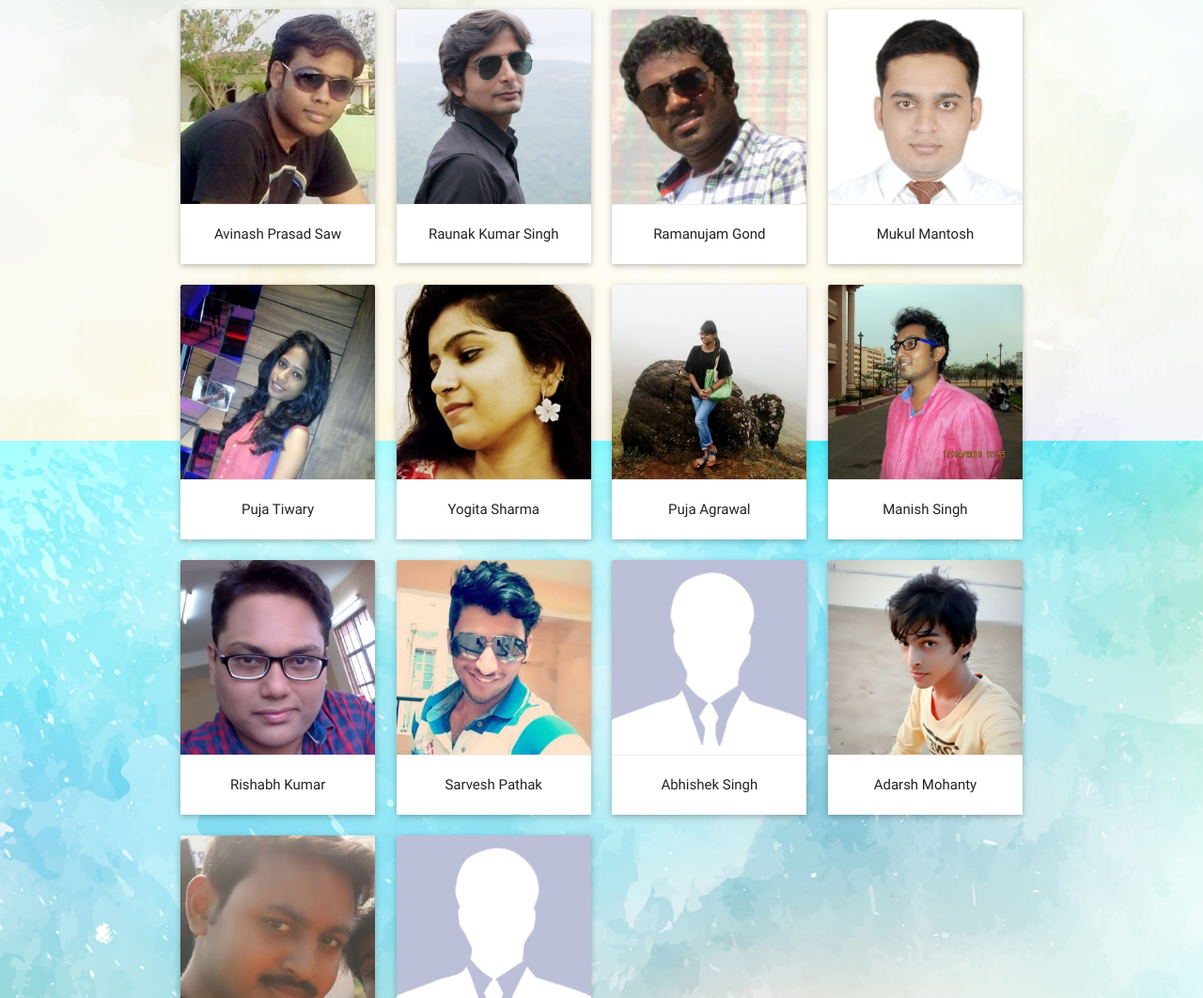
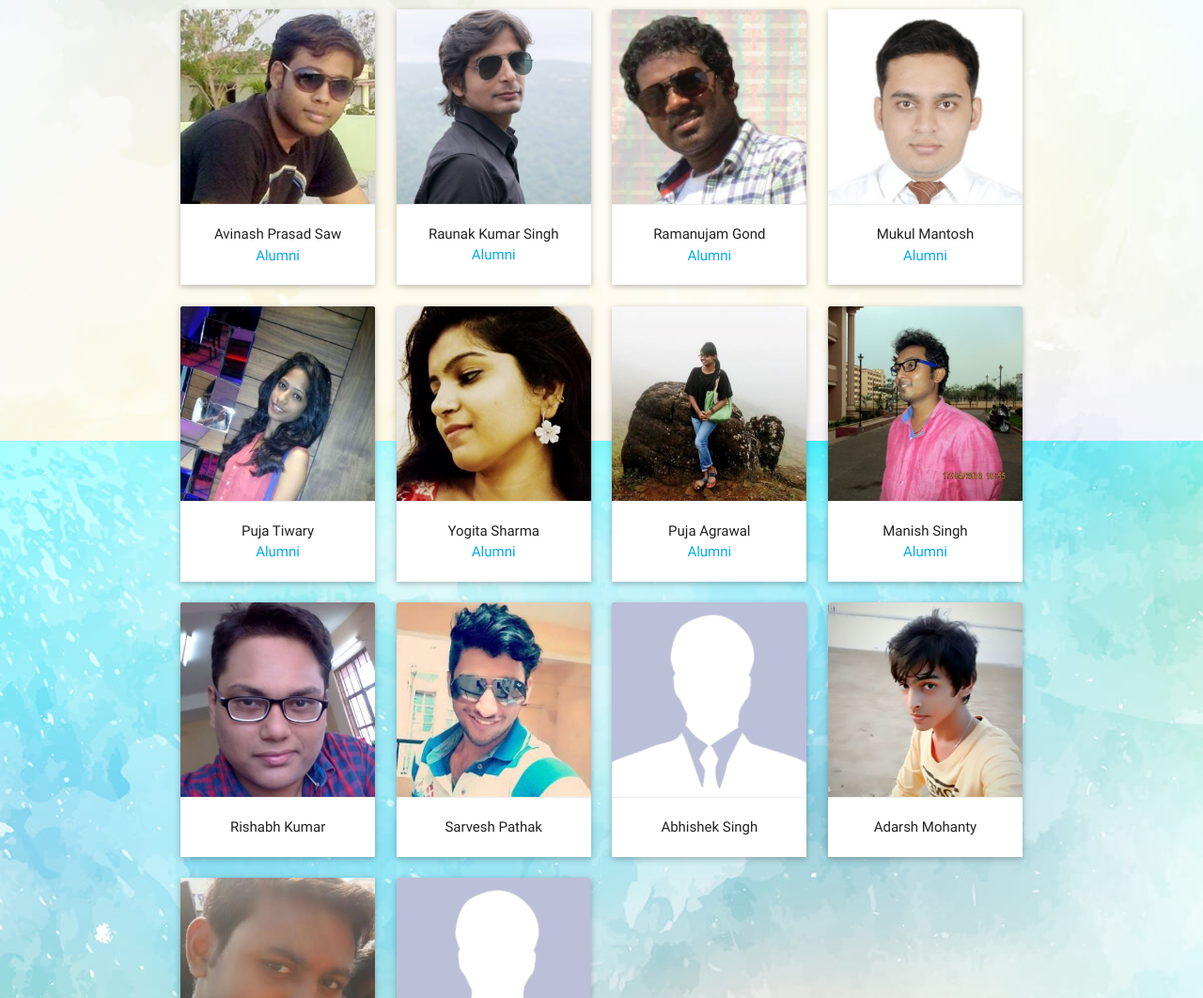
Before and after one commit to ramanujamgond/mukulmantosh.github.io, a plain HTML site: page team.html in a window 1280 px wide. Shown: the part 811-1873 px from the top of the page at 94% size. Drawn offline with nearby package versions, Linux system fonts and the light colour scheme.

Commit message:
Added alumni tag in team members

```diff
--- a/team.html
+++ b/team.html
@@ -64,7 +64,7 @@
                <img src="images/avinash.jpg">
             </div>
             <div class="card-action" align="center">
-               Avinash Prasad Saw
+               Avinash Prasad Saw <br><span class="light-blue-text">Alumni</span>
             </div>
          </div>
       </div>
@@ -74,7 +74,7 @@
                <img src="images/raunak.jpg">
             </div>
             <div class="card-action" align="center">
-               Raunak Kumar Singh
+               Raunak Kumar Singh <br><span class="light-blue-text">Alumni</span>
             </div>
          </div>
       </div>
@@ -84,7 +84,7 @@
                <img src="images/rama.jpg">
             </div>
             <div class="card-action" align="center">
-               Ramanujam Gond
+               Ramanujam Gond <br><span class="light-blue-text">Alumni</span>
             </div>
          </div>
       </div>
@@ -94,7 +94,7 @@
                <img src="images/mukul.jpg">
             </div>
             <div class="card-action" align="center">
-               Mukul Mantosh
+               Mukul Mantosh <br><span class="light-blue-text">Alumni</span>
             </div>
          </div>
       </div>
@@ -104,7 +104,7 @@
                <img src="images/puja.jpg">
             </div>
             <div class="card-action" align="center">
-               Puja Tiwary
+               Puja Tiwary <br><span class="light-blue-text">Alumni</span>
             </div>
          </div>
       </div>
@@ -114,7 +114,7 @@
                <img src="images/yogita.jpg">
             </div>
             <div class="card-action" align="center">
-               Yogita Sharma
+               Yogita Sharma <br><span class="light-blue-text">Alumni</span>
             </div>
          </div>
       </div>
@@ -124,7 +124,7 @@
                <img src="images/puja_agrawal.jpg">
             </div>
             <div class="card-action" align="center">
-               Puja Agrawal
+               Puja Agrawal <br><span class="light-blue-text">Alumni</span>
             </div>
          </div>
       </div>
@@ -134,7 +134,7 @@
                <img src="images/manish.jpg">
             </div>
             <div class="card-action" align="center">
-               Manish Singh
+               Manish Singh <br><span class="light-blue-text">Alumni</span>
             </div>
          </div>
       </div>
```
